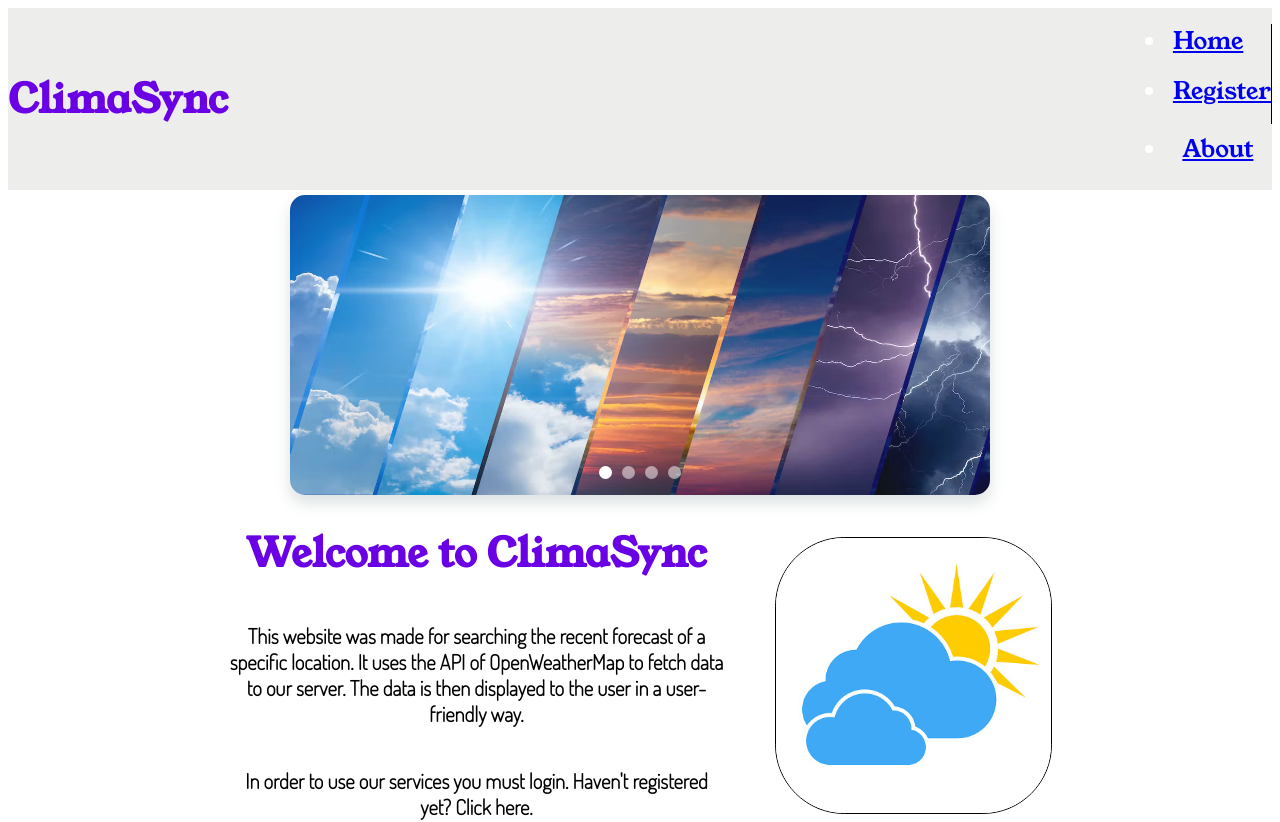
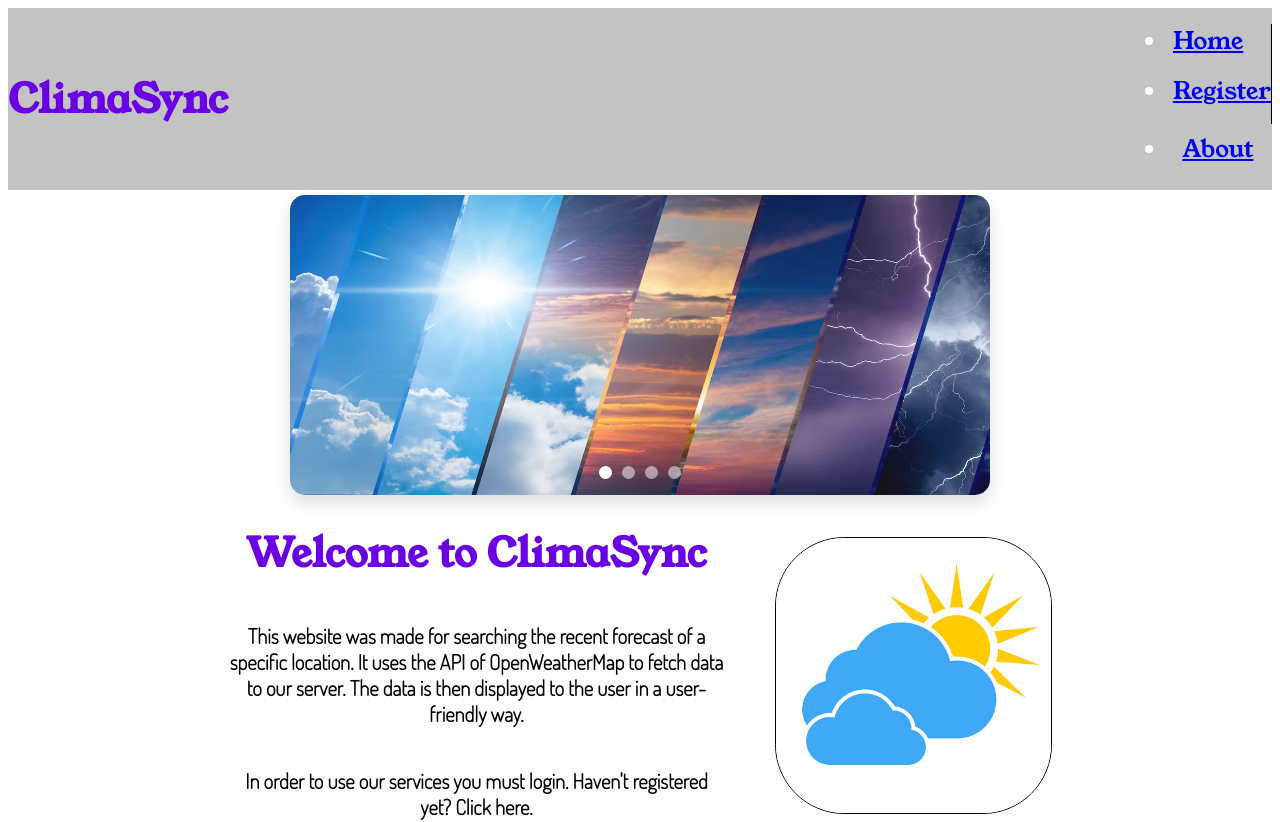
Before and after one commit to ReudyMiguel20/ClimaSync-Weather-Website, an Angular app in the folder FrontEnd/ClimaSync/: page / in a window 1280 px wide. Shown: the top 822 px of the page. Built offline with nearby package versions, Linux system fonts and the light colour scheme; some icons are missing.

Commit message:
Added storing the JWT Token to LocalStorage
(FrontEnd)

- Added storing the JWT Token to LocalStorage

- Added a new file 'interfaces.ts' to manage the import of interfaces more easily and readable

```diff
--- a/FrontEnd/ClimaSync/src/app/nav-bar/nav-bar.component.css
+++ b/FrontEnd/ClimaSync/src/app/nav-bar/nav-bar.component.css
@@ -1,9 +1,11 @@
 .navbar {
-  background-color: #EDEEEC;
+  background-color: #C3C3C3;
+  /*background-color: #6A00E4*/
 }
 
 h3 {
   color: #6A00E4;
+  /*color: white;*/
   font-size: 2.5rem;
   font-family: 'Young Serif', serif;
 }
@@ -34,5 +36,8 @@
   color: white;
   font-size: 1.5rem;
   font-family: 'Young Serif', serif;
+}
 
-}
+/*.nav-link {*/
+/*  color: lightgrey;*/
+/*}*/
--- a/FrontEnd/ClimaSync/src/app/user-login/user-login.component.ts
+++ b/FrontEnd/ClimaSync/src/app/user-login/user-login.component.ts
@@ -1,5 +1,5 @@
 import {Component} from '@angular/core';
-import { User } from "../../User";
+import {User} from "../../interfaces";
 import {UserServiceService} from "../user-service.service";
 
 @Component({
@@ -20,8 +20,10 @@
   constructor(private userService: UserServiceService) { }
 
   onSubmit(): void {
-    this.userService.createNewUser(this.user).subscribe(data => {
-      console.log(data);
+    this.userService.createNewUser(this.user).subscribe((data: any) => {
+      console.log(data.token);
+      localStorage.setItem('token', data.token);
+      console.log(localStorage.getItem('token'));
     },
       error => console.log(error));
     console.log(this.user);
```
Also changed, not shown: FrontEnd/ClimaSync/src/interfaces.ts (renamed from FrontEnd/ClimaSync/src/User.ts).
